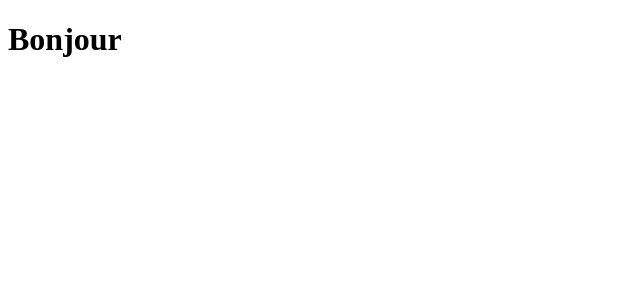
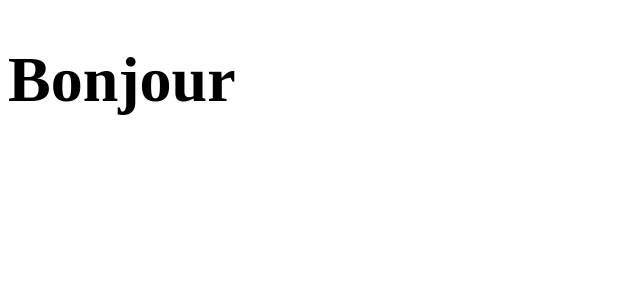
Before and after one commit to Djeg/formation-react, a React (Create React App) app: page / in a window 1280 px wide. Shown: the top 300 px of the page, without its empty margins (0-640 px from the left). Built offline with nearby package versions, Linux system fonts and the light colour scheme.

Commit message:
Ajout des exos design

```diff
--- a/src/Hello.js
+++ /dev/null
@@ -1,5 +0,0 @@
-import React from 'react'
-
-export default function Hello({ name }) {
-  return <h1>Bonjour {name}</h1>
-}
--- /dev/null
+++ b/src/example/Hello.js
@@ -0,0 +1,6 @@
+import React from 'react'
+import style from './Hello.module.css'
+
+export default function Hello({ name }) {
+  return <h1 className={style.hello}>Bonjour {name}</h1>
+}
--- /dev/null
+++ b/src/example/Hello.module.css
@@ -0,0 +1,3 @@
+.hello {
+  font-size: 4rem;
+}
--- /dev/null
+++ b/src/example/index.css
@@ -0,0 +1,5 @@
+body, html {
+  background-color: antiquewhite;
+  margin: 0;
+  padding: 0;
+}
--- a/src/index.js
+++ b/src/index.js
@@ -1,5 +1,5 @@
 import React from 'react'
 import { render } from 'react-dom'
-import App from './App'
+import App from './example/App'
 
 render(<App />, document.querySelector('#root'))
```
Also changed, not shown: src/exos/design1/App.js (added, +9 -0 lines), src/exos/design2/App.js (added, +9 -0 lines), src/exos/design3/App.js (added, +9 -0 lines), src/exos/design4/App.js (added, +9 -0 lines), src/exos/design5/App.js (added, +9 -0 lines), src/example/App.js (renamed from src/App.js), 1 other file (tests, documents, lock files or other folders).
